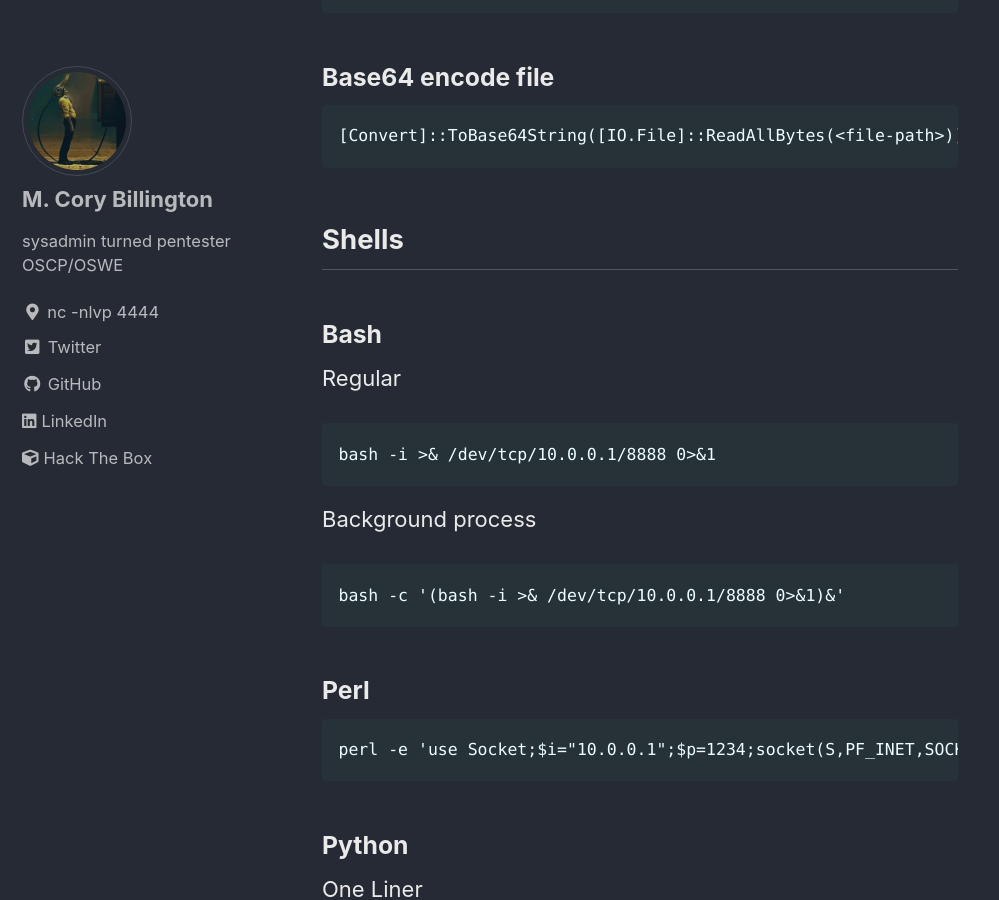
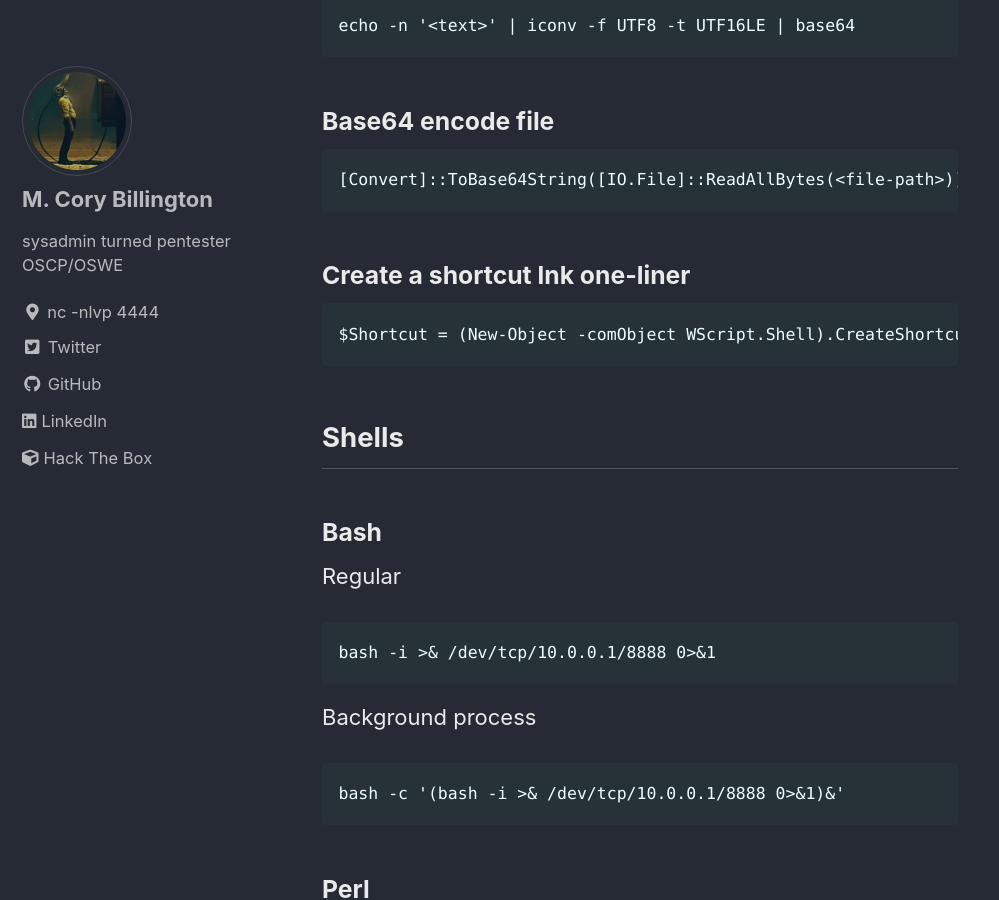
Before and after one commit to mcorybillington/mcorybillington.github.io, a Jekyll site: the page built from _pages/notes.md, in a window 1280 px wide and 900 px high, scrolled down 2280 px. Shown: the whole window, without its empty margins (0-999 px from the left). Built offline with Jekyll 4.4.1, drawn with Linux system fonts in a browser that asks for light colours; cached includes are drawn as plain includes; some of the changed text lies outside the part shown.

Commit message:
add ps oneliner for shortcuts

````diff
--- a/_pages/notes.md
+++ b/_pages/notes.md
@@ -12,6 +12,7 @@ author_profile: true
   - [Download file](#download-file)
   - [Powershell-friendly base64 from Linux](#powershell-friendly-base64-from-linux)
   - [Base64 encode file](#base64-encode-file)
+  - [Create a shortcut lnk one-liner](#create-a-shortcut-lnk-one-liner)
 - [Shells](#shells)
   - [Bash](#bash)
   - [Perl](#perl)
@@ -29,7 +30,7 @@ author_profile: true
     - [Offense](#offense)
     - [Defense](#defense)
   - [Web App](#web-app)
-  - [Buffer Overflow</h2>](#buffer-overflowh2)
+  - [Buffer Overflow](#buffer-overflow)
   - [Wireless](#wireless)
   - [Tools](#tools)
 
@@ -57,6 +58,10 @@ echo -n '<text>' | iconv -f UTF8 -t UTF16LE | base64
 ### Base64 encode file
 ```
 [Convert]::ToBase64String([IO.File]::ReadAllBytes(<file-path>))
+```
+### Create a shortcut lnk one-liner
+```
+$Shortcut = (New-Object -comObject WScript.Shell).CreateShortcut("C:\users\<user>\AppData\Roaming\Microsoft\Windows\Start Menu\Programs\Startup\updater.lnk"); $Shortcut.TargetPath = "C:\users\<user>\AppData\updater2.exe";$Shortcut.Save()
 ```
 ## Shells
 ### Bash
````
